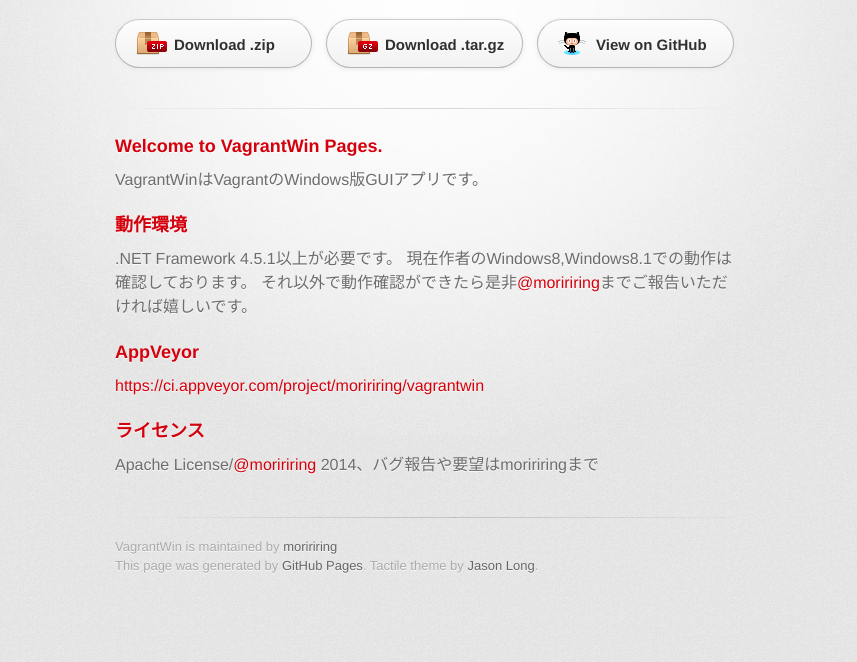
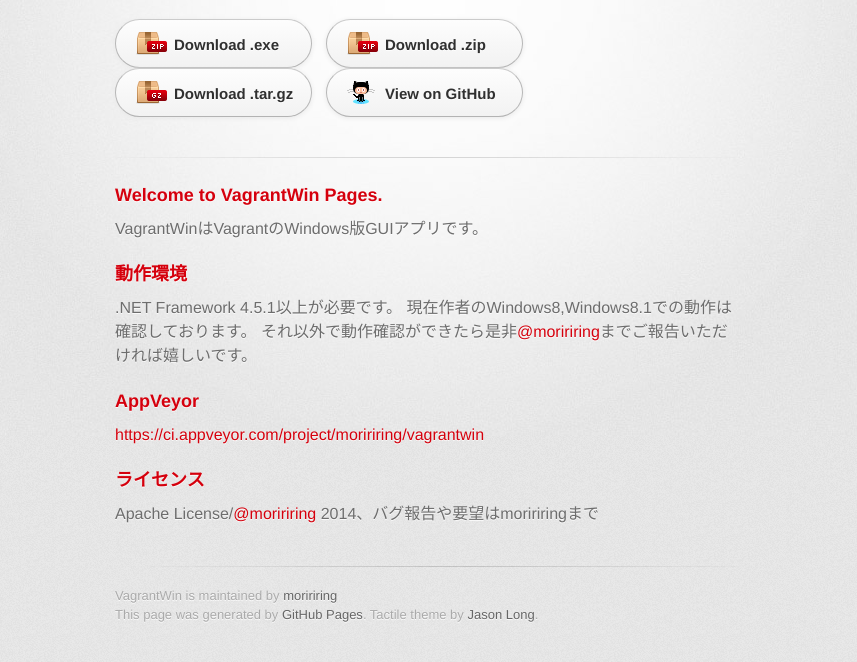
Before and after one commit to moririring/VagrantWin, a plain HTML site: page index.html in a window 1280 px wide. Shown: the part 138-800 px from the top of the page, without its empty margins (215-1072 px from the left). Drawn offline with Linux system fonts and the light colour scheme; a web font is replaced by a local one.

Commit message:
index作り直し

```diff
--- a/index.html
+++ b/index.html
@@ -23,6 +23,7 @@
         </header>
 
         <section id="downloads" class="clearfix">
+          <a href="https://github.com/moririring/VagrantWin/releases/tag/0.08" id="download-zip" class="button"><span>Download .exe</span></a>
           <a href="https://github.com/moririring/VagrantWin/zipball/master" id="download-zip" class="button"><span>Download .zip</span></a>
           <a href="https://github.com/moririring/VagrantWin/tarball/master" id="download-tar-gz" class="button"><span>Download .tar.gz</span></a>
           <a href="https://github.com/moririring/VagrantWin" id="view-on-github" class="button"><span>View on GitHub</span></a>
```
